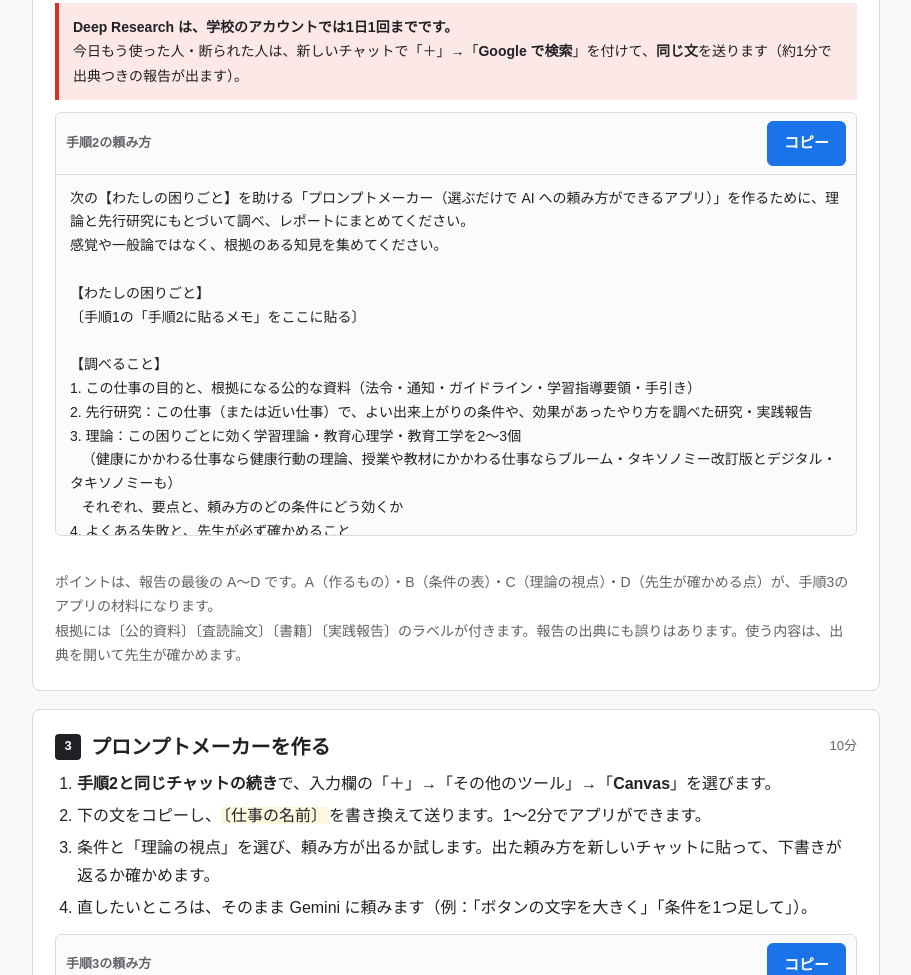
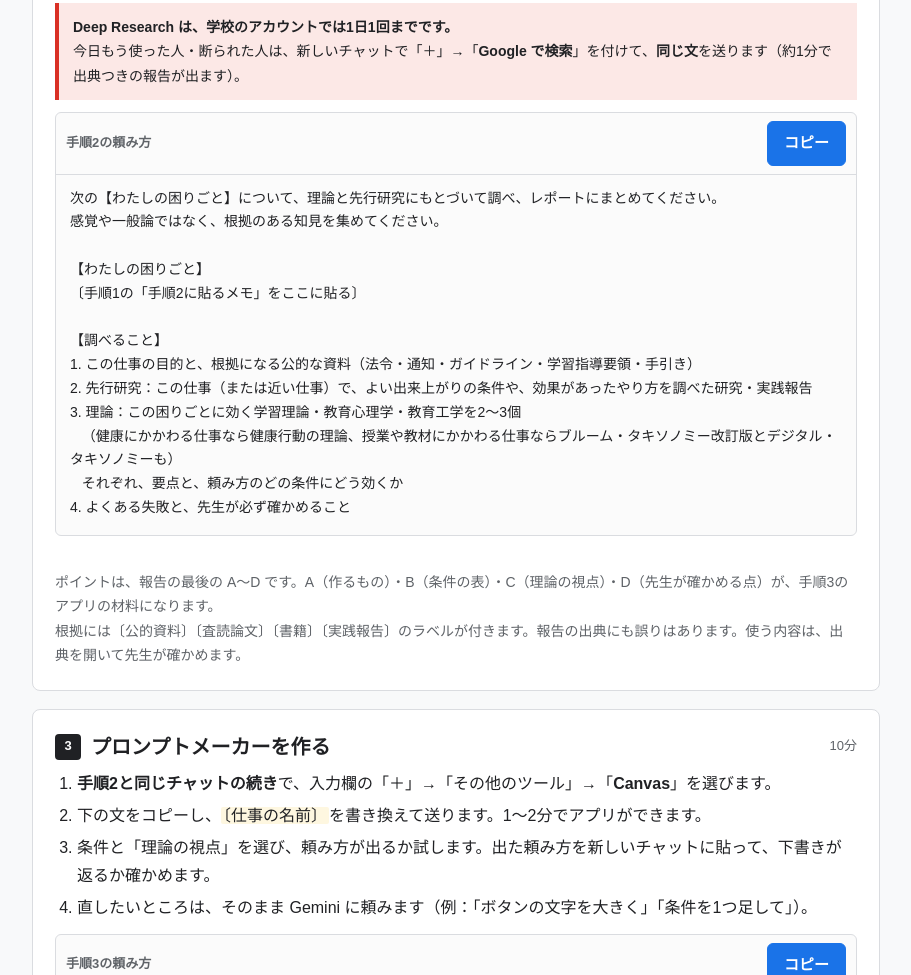
Before and after one commit to KTS-0513/geg-prompt-maker, a plain HTML site: page index.html in a window 1280 px wide. Shown: the part 3942-4917 px from the top of the page, without its empty margins (184-1095 px from the left). Drawn offline with Linux system fonts and the light colour scheme.

Commit message:
手順2：アプリの語を外す（Deep Research が断るため）

```diff
--- a/index.html
+++ b/index.html
@@ -171,7 +171,7 @@ footer{margin-top:28px;font-size:13px;color:var(--muted)}footer p{margin-top:6px
 </ol>
 <p class="rule"><strong>Deep Research は、学校のアカウントでは1日1回までです。</strong><br>今日もう使った人・断られた人は、新しいチャットで「＋」→「<b>Google で検索</b>」を付けて、<b>同じ文</b>を送ります（約1分で出典つきの報告が出ます）。</p>
 <div class="prompt"><div class="prompt-head">手順2の頼み方<button type="button" data-copy="p2">コピー</button></div>
-<pre id="p2">次の【わたしの困りごと】を助ける「プロンプトメーカー（選ぶだけで AI への頼み方ができるアプリ）」を作るために、理論と先行研究にもとづいて調べ、レポートにまとめてください。
+<pre id="p2">次の【わたしの困りごと】について、理論と先行研究にもとづいて調べ、レポートにまとめてください。
 感覚や一般論ではなく、根拠のある知見を集めてください。
 
 【わたしの困りごと】
@@ -192,7 +192,7 @@ footer{margin-top:28px;font-size:13px;color:var(--muted)}footer p{margin-top:6px
 ・それぞれの根拠に〔公的資料〕〔査読論文〕〔書籍〕〔実践報告〕のラベルを付けてください。確かめられないものは使わず「未確認」と書いてください。出典や DOI を作らないでください。
 ・2020年以降を優先し、古い資料には年を書いてください。
 
-【レポートの最後に、必ず付けるもの】（次の手順でアプリの材料にします）
+【レポートの最後に、必ず付けるもの】
 A. 作ってほしいものの種類（2〜3個）
 B. 頼むときに決める条件と選択肢の表
    | 条件 | 選択肢（3〜6個） | 迷ったときのおすすめ | 根拠（上の番号） |
```
